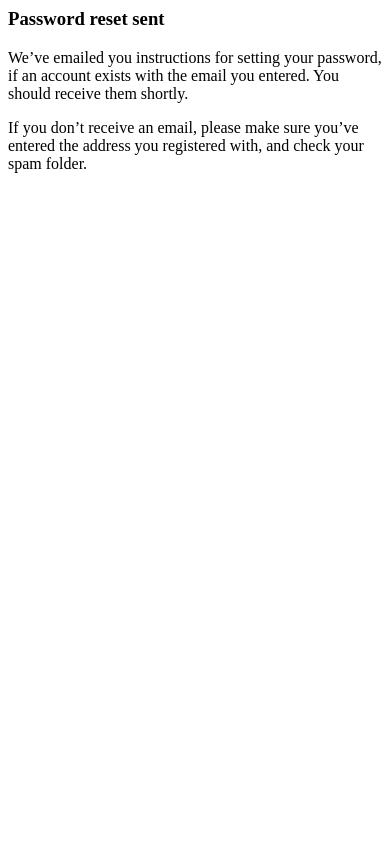
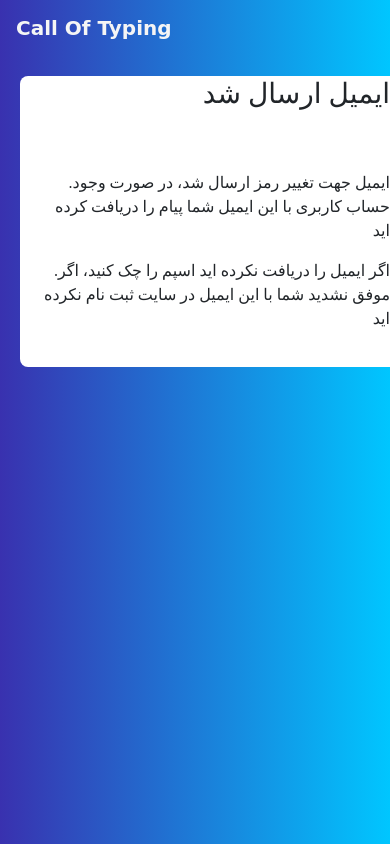
Before and after one commit to sajaddadgar/Call-of-Typing, a Django app: page /reset_password_sent/ in a window 390 px wide. Run offline with Django 3.2, Linux system fonts and the light colour scheme; some libraries are stand-ins or nearby versions.

Commit message:
forget pass-front

```diff
--- a/call_of_typing/static/css/reset-password.css
+++ b/call_of_typing/static/css/reset-password.css
@@ -2,15 +2,35 @@ body {
     background: -webkit-linear-gradient(left, #3931af, #00c6ff);
 }
 
+:root {
+    --Sniglet-font: "Sniglet", cursive;
+    --Rubik: "Rubik", cursive;
+    --Patua: "Patua One", cursive;
+    --Lobster: "lobster", cursive;
+    --light-black: #2e2c2caf;
+    --bggradient: linear-gradient(90deg, rgba(45, 70, 138, 1) 0%, rgba(45, 70, 138, 1) 0%, rgba(0, 212, 255, 1) 72%, rgba(255, 255, 255, 1) 100%);
+    --light-gray: rgba(255, 255, 255, 0.877);
+}
+
+header a {
+    font-family: var(--Sniglet-font);
+    font-size: 1em;
+    font-weight: bold;
+    color: whitesmoke;
+}
+
+header .container .col-md-7 {
+    font-family: "Rubik", sans-serif;
+}
 
 .emp-profile {
-    padding: 10%;
+    padding: 5%;
     margin-top: 3%;
     margin-bottom: 3%;
     border-radius: 0.5rem;
     background: #fff;
 }
 
-.margin{
-    margin-top: 10px;
+.margin style{
+    padding-top: 150px;
 }
--- a/call_of_typing/templates/registration/password_reset_sent.html
+++ b/call_of_typing/templates/registration/password_reset_sent.html
@@ -3,13 +3,30 @@
 <head>
     <meta charset="UTF-8">
     <title>password_reset_sent</title>
+    <link href="//maxcdn.bootstrapcdn.com/bootstrap/4.1.1/css/bootstrap.min.css" rel="stylesheet" id="bootstrap-css">
+	<link rel="stylesheet" href="https://stackpath.bootstrapcdn.com/bootstrap/4.3.1/css/bootstrap.min.css" integrity="sha384-ggOyR0iXCbMQv3Xipma34MD+dH/1fQ784/j6cY/iJTQUOhcWr7x9JvoRxT2MZw1T"
+          crossorigin="anonymous"/>
+	<link rel="stylesheet" href="../../static/css/reset-password.css"/>
+    <link rel="stylesheet" href="{% static "reset-password.css" %}" />
 </head>
 <body>
-<h3>Password reset sent</h3>
+<header>
+    <div class="container-fluid p-0">
+	<nav class="navbar navbar-expand-lg">
+    <a class="navbar-brand myHover" href="{% url 'type:home' %}">Call Of Typing</a>
+    </nav>
+    </div>
+</header>
+<div align="right" class="container emp-profile" style="margin: 5%">
+    <div style="margin-top:-5%; font-family: '2  Yekan'" >
+        <h3>ایمیل ارسال شد</h3>
+    </div>
 
+<div style="margin-top:60px; font-family: '2  Yekan'" >
+    <p> .ایمیل جهت تغییر رمز ارسال شد، در صورت وجود حساب کاربری با این ایمیل شما پیام را دریافت کرده اید </p>
+    <p> .اگر ایمیل را دریافت نکرده اید اسپم را چک کنید، اگر موفق نشدید شما با این ایمیل در سایت ثبت نام نکرده اید </p>
+</div>
 
-<p>We’ve emailed you instructions for setting your password, if an account exists with the email you entered. You should receive them shortly.</p>
-
-<p>If you don’t receive an email, please make sure you’ve entered the address you registered with, and check your spam folder.</p>
+</div>
 </body>
 </html>
```
Also changed, not shown: call_of_typing/templates/registration/password_reset.html (+11 -10 lines), call_of_typing/templates/registration/password_reset_done.html (+18 -3 lines), call_of_typing/templates/registration/password_reset_form.html (+13 -0 lines).
